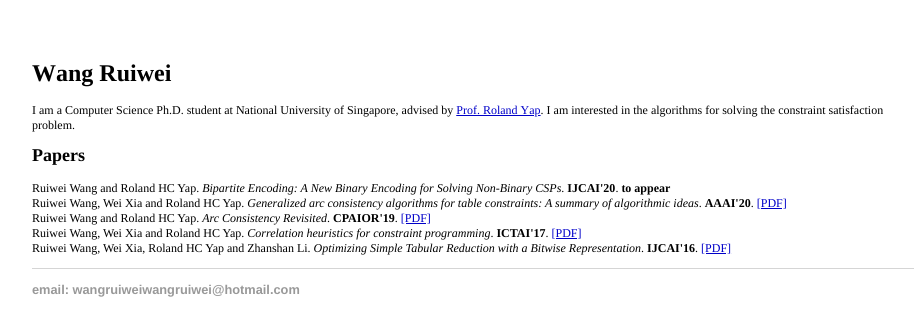
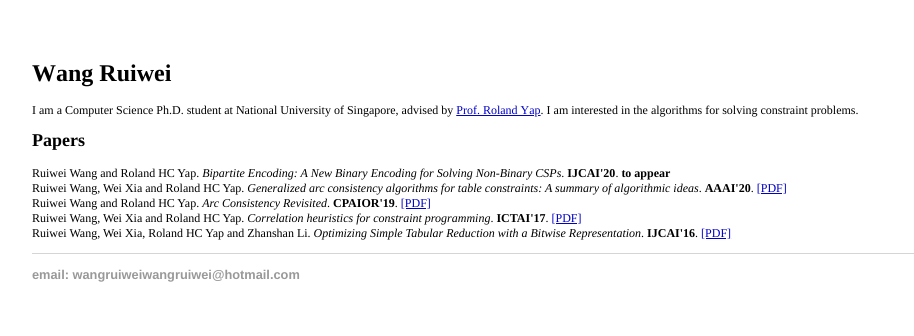
Before and after one commit to WangRuiwei/WangRuiwei.github.io, a Jekyll site: the page built from index.html, in a window 1280 px wide. Shown: the top 336 px of the page, without its empty margins (160-1074 px from the left). Built offline with Jekyll 4.4.1, drawn with Linux system fonts in a browser that asks for light colours.

Commit message:
Update index.html

```diff
--- a/index.html
+++ b/index.html
@@ -4,7 +4,7 @@
 ---
 <div class="blurb">
 <h1 style="margin: 0.0px 0.0px 16.1px 0.0px; line-height: 28.0px; font: 24.0px Times; color: #000000; -webkit-text-stroke: #000000"><span class="s1"><b>Wang Ruiwei</b></span></h1>
-<p class="p2"><span class="s1">I am a Computer Science Ph.D. student at National University of Singapore, advised by <a href="http://www.comp.nus.edu.sg/~ryap/"><span class="s2">Prof. Roland Yap</span></a>. I am interested in the algorithms for solving the constraint satisfaction problem.</span></p>
+<p class="p2"><span class="s1">I am a Computer Science Ph.D. student at National University of Singapore, advised by <a href="http://www.comp.nus.edu.sg/~ryap/"><span class="s2">Prof. Roland Yap</span></a>. I am interested in the algorithms for solving constraint problems.</span></p>
 <h2 style="margin: 0.0px 0.0px 14.9px 0.0px; line-height: 22.0px; font: 18.0px Times; color: #000000; -webkit-text-stroke: #000000"><span class="s1"><b>Papers</b></span></h2>
 <p class="p2">
 Ruiwei Wang and Roland HC Yap. <i>Bipartite Encoding: A New Binary Encoding for Solving Non-Binary CSPs</I>. <b>IJCAI'20</b>. <b>to appear</b><br>
```
